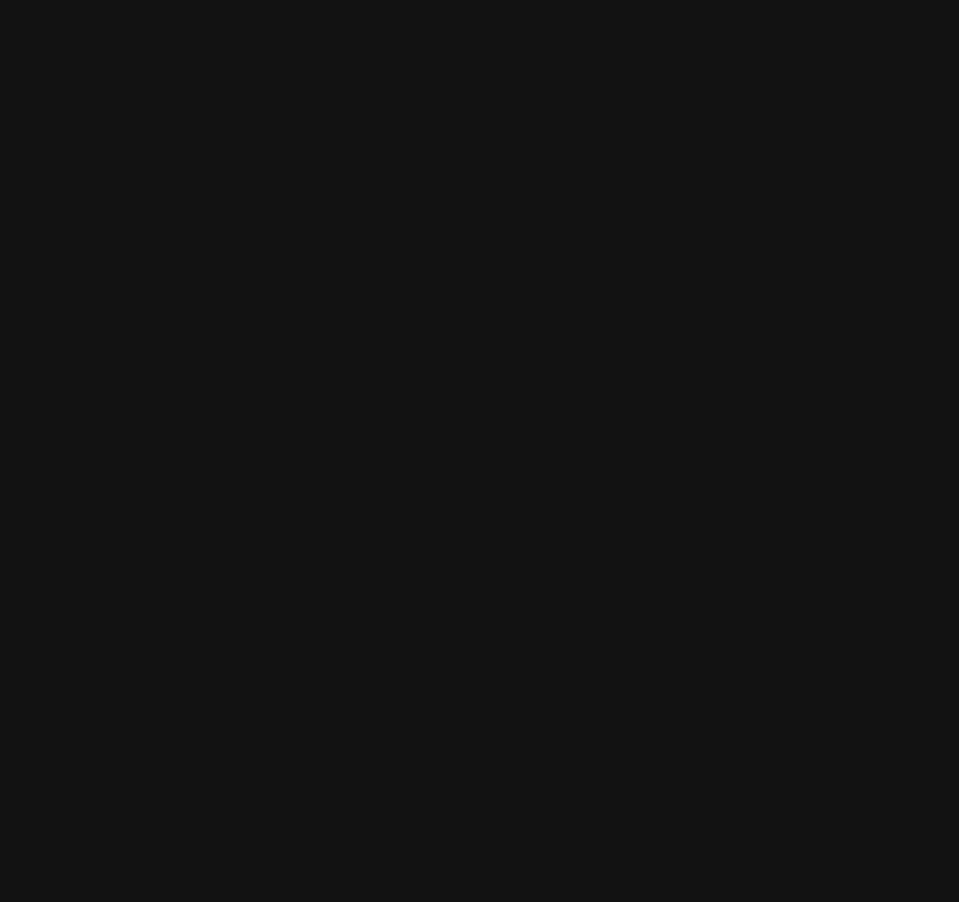
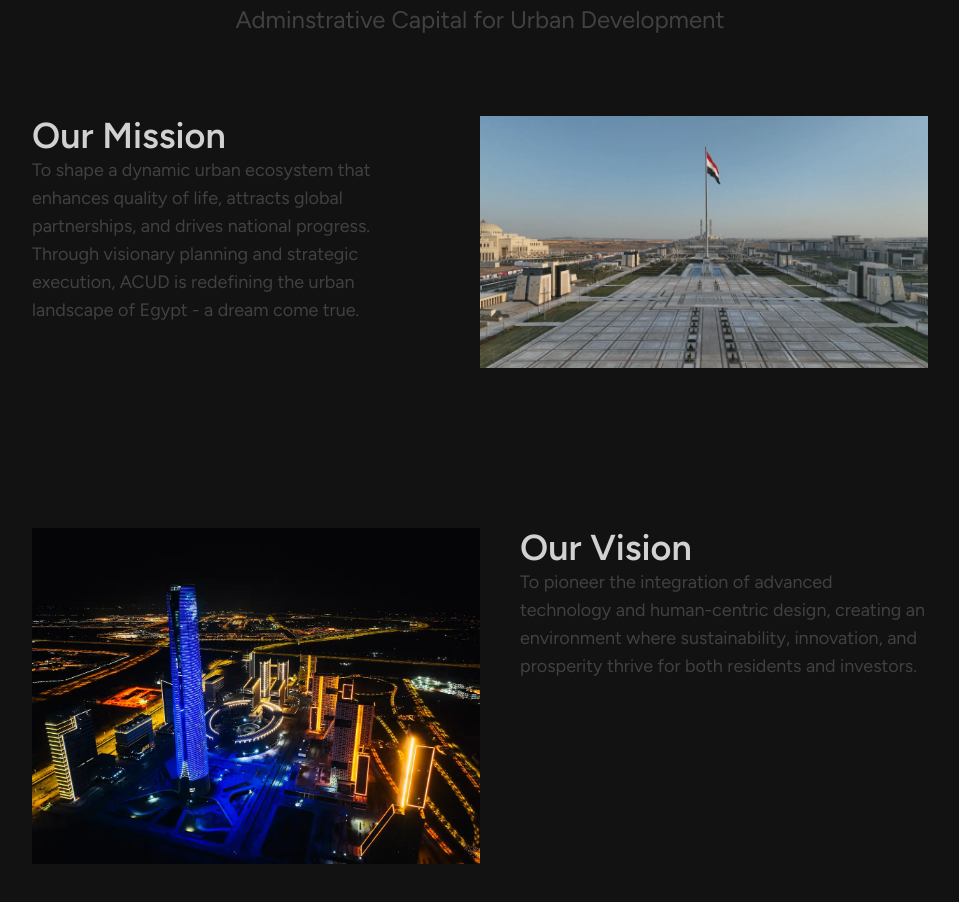
Before and after one commit to omaremadcc/ACUD, a Next.js app: page /about in a window 1280 px wide. Shown: the part 1444-2346 px from the top of the page, without its empty margins (160-1119 px from the left). Before the commit the page ends 1332 px from the top, so only its background shows below. Built offline with nearby package versions, Linux system fonts and the light colour scheme.

Commit message:
Add About page

```diff
--- /dev/null
+++ b/app/Components/About/About.tsx
@@ -0,0 +1,45 @@
+import { AiFillInfoCircle } from "react-icons/ai";
+import SectionHeading from "../sectionHeading";
+
+export default function About() {
+  return (
+    <div>
+      <SectionHeading
+        text="About ACUD"
+        subText="Adminstrative Capital for Urban Development"
+        Icon={AiFillInfoCircle}
+      />
+      <div className="flex flex-col-reverse md:flex-row items-start justify-center gap-10 responsive-container py-20">
+        <div>
+          <h3 className="text-4xl font-semibold">Our Mission</h3>
+          <p className="text-muted-text text-lg">
+            To shape a dynamic urban ecosystem that enhances quality of life,
+            attracts global partnerships, and drives national progress. Through
+            visionary planning and strategic execution, ACUD is redefining the
+            urban landscape of Egypt - a dream come true.{" "}
+          </p>
+        </div>
+        <img
+          src="about/2.webp"
+          alt="Egypt Flag"
+          className="md:max-w-[50%] h-auto"
+        />
+      </div>
+      <div className="flex flex-col md:flex-row items-start justify-center gap-10 responsive-container py-20">
+        <img
+          src="about/3.webp"
+          alt="Egypt Flag"
+          className="md:max-w-[50%] h-auto"
+        />
+        <div>
+          <h3 className="text-4xl font-semibold">Our Vision</h3>
+          <p className="text-muted-text text-lg">
+            To pioneer the integration of advanced technology and human-centric
+            design, creating an environment where sustainability, innovation,
+            and prosperity thrive for both residents and investors.
+          </p>
+        </div>
+      </div>
+    </div>
+  );
+}
--- a/app/about/page.tsx
+++ b/app/about/page.tsx
@@ -1,3 +1,5 @@
+import About from "../Components/About/About";
+
 export default function Page() {
   return (
     <div>
@@ -37,6 +39,7 @@ export default function Page() {
           className=" max-w-[40%] h-auto"
         />
       </div>
+      <About />
     </div>
   );
 }
```
Also changed, not shown: public/about/2.webp (added), public/about/3.webp (added).
